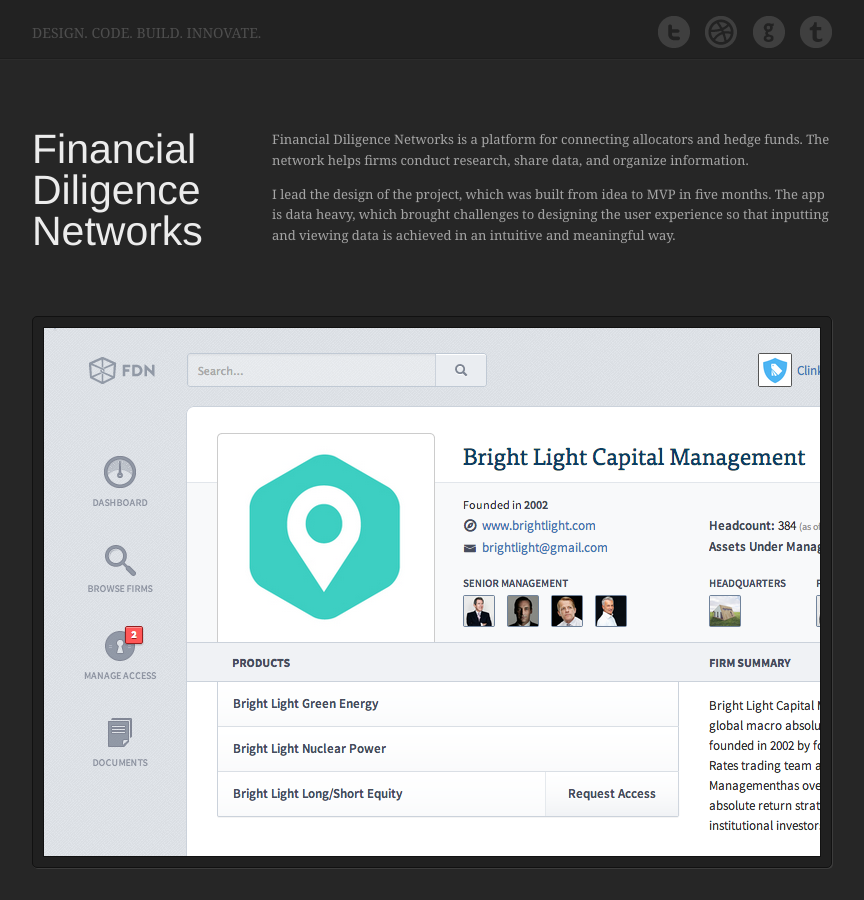
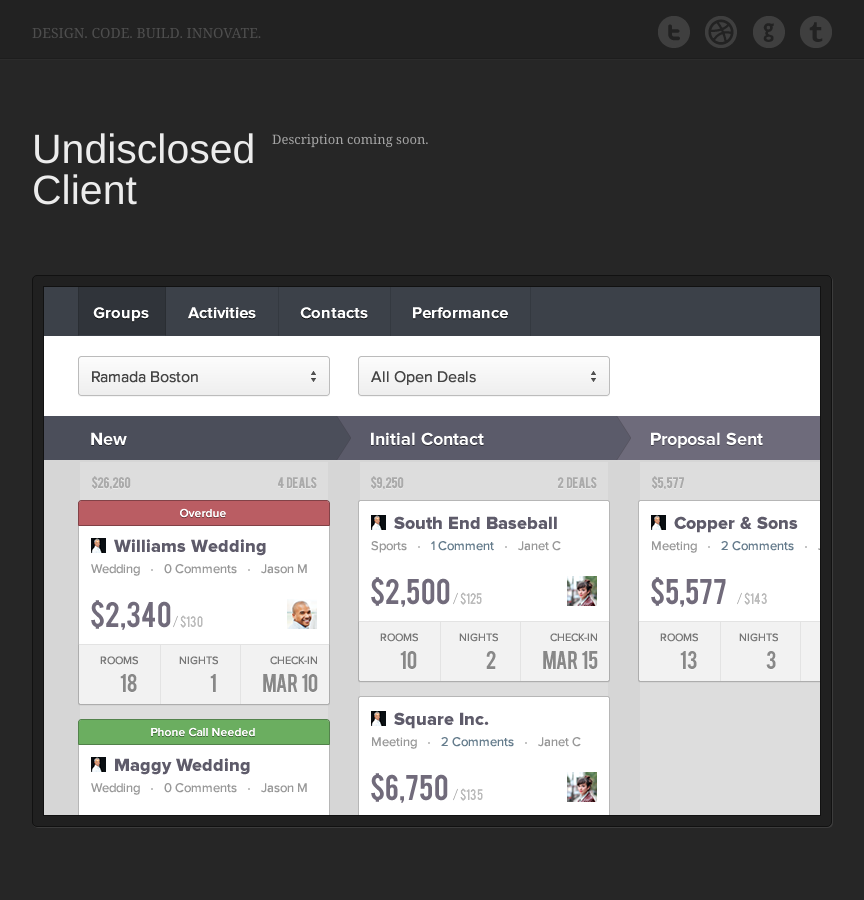
Before and after one commit to plapier/plapier.github.io, a Jekyll site: the page built from portfolio.html, in a window 1280 px wide and 900 px high. Shown: the whole window, without its empty margins (208-1072 px from the left). Built offline with Jekyll 4.4.1, drawn with Linux system fonts in a browser that asks for light colours; nearby versions of some CDN libraries; Markdown is read by kramdown in place of the engine named in the settings; some of the changed text lies outside the part shown.

Commit message:
Added groupize to portfolio

```diff
--- a/portfolio.html
+++ b/portfolio.html
@@ -2,6 +2,62 @@
 layout: default
 title: portfolio
 ---
+<article>
+  <figure>
+    <figcaption>
+      <header>Undisclosed Client</header>
+      <div class="description">
+        <p>Description coming soon.</p>
+      </div>
+    </figcaption>
+    <div class="image-wrapper">
+      <div class="image">
+        <a href="portfolio/grpz-portal-1.html">
+          <img src="/images/portfolio/grpz-portal/dashboard.png" class="grpzi-portal-1">
+        </a>
+      </div>
+    </div>
+    <div class="image-wrapper">
+      <div class="image">
+        <a href="portfolio/grpz-portal-2.html">
+          <img src="/images/portfolio/grpz-portal/deal-details.png" class="grpz-portal-2">
+        </a>
+      </div>
+    </div>
+  </figure>
+</article>
+<article>
+  <figure>
+    <figcaption>
+      <header>Undisclosed Client</header>
+      <div class="description">
+        <p>Description coming soon.</p>
+      </div>
+    </figcaption>
+    <div class="image-wrapper">
+      <div class="image">
+        <a href="portfolio/grpz-consumer-1.html">
+          <img src="/images/portfolio/grpz-consumer/wedding-1.png" class="grpz-consumer-1">
+        </a>
+      </div>
+    </div>
+    <div class="image-wrapper">
+      <div class="image">
+        <a href="portfolio/grpz-consumer-3.html">
+          <img src="/images/portfolio/grpz-consumer/shortlist.png" class="grpz-consumer-3">
+        </a>
+      </div>
+    </div>
+    <div class="image-wrapper">
+      <div class="image">
+        <a href="portfolio/grpz-consumer-4.html">
+          <img src="/images/portfolio/grpz-consumer/results-details.png" class="grpz-consumer-4">
+        </a>
+      </div>
+    </div>
+  </figure>
+</article>
+
 <article>
   <figure>
     <figcaption>
--- /dev/null
+++ b/portfolio/grpz-consumer-1.html
@@ -0,0 +1,6 @@
+---
+layout: image
+title: image
+---
+<img src="/images/portfolio/grpz-consumer/wedding-1.png">
+<img src="/images/portfolio/grpz-consumer/wedding-2.png">
--- /dev/null
+++ b/portfolio/grpz-consumer-2.html
@@ -0,0 +1,5 @@
+---
+layout: image
+title: image
+---
+<img src="/images/portfolio/grpz-consumer/wedding-2.png">
--- /dev/null
+++ b/portfolio/grpz-consumer-3.html
@@ -0,0 +1,5 @@
+---
+layout: image
+title: image
+---
+<img src="/images/portfolio/grpz-consumer/shortlist.png">
--- /dev/null
+++ b/portfolio/grpz-consumer-4.html
@@ -0,0 +1,5 @@
+---
+layout: image
+title: image
+---
+<img src="/images/portfolio/grpz-consumer/results-details.png">
--- /dev/null
+++ b/portfolio/grpz-portal-1.html
@@ -0,0 +1,5 @@
+---
+layout: image
+title: image
+---
+<img src="/images/portfolio/grpz-portal/dashboard.png">
--- /dev/null
+++ b/portfolio/grpz-portal-2.html
@@ -0,0 +1,5 @@
+---
+layout: image
+title: image
+---
+<img src="/images/portfolio/grpz-portal/deal-details.png">
--- a/vpp-1.html
+++ /dev/null
@@ -1,5 +0,0 @@
----
-layout: image
-title: image
----
-<img src ="images/portfolio/velocity/dashboard.png">
```
Also changed, not shown: images/portfolio/grpz-consumer/results-details.png (added), images/portfolio/grpz-consumer/shortlist.png (added), images/portfolio/grpz-consumer/wedding-1.png (added), images/portfolio/grpz-consumer/wedding-2.png (added), images/portfolio/grpz-portal/dashboard.png (added), images/portfolio/grpz-portal/deal-details.png (added).
